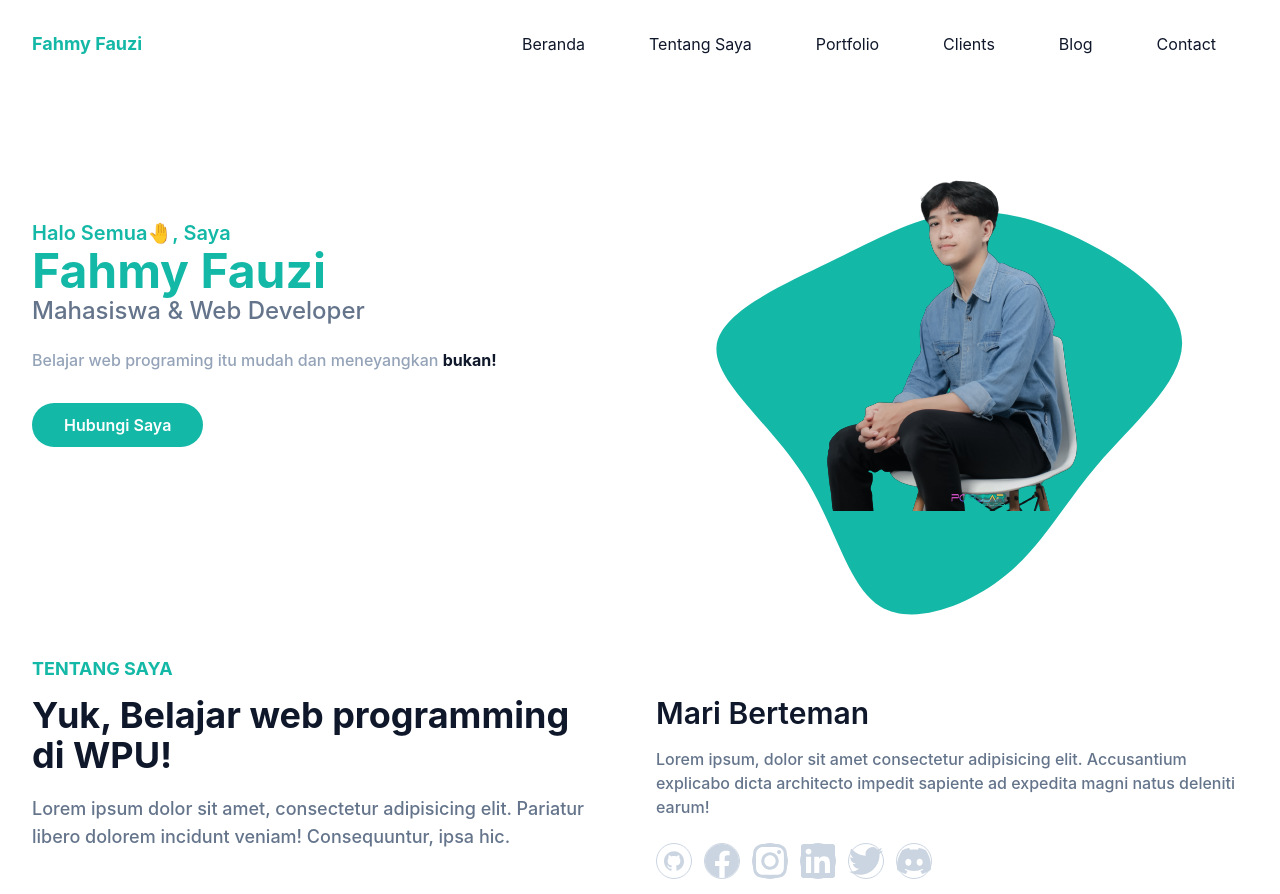
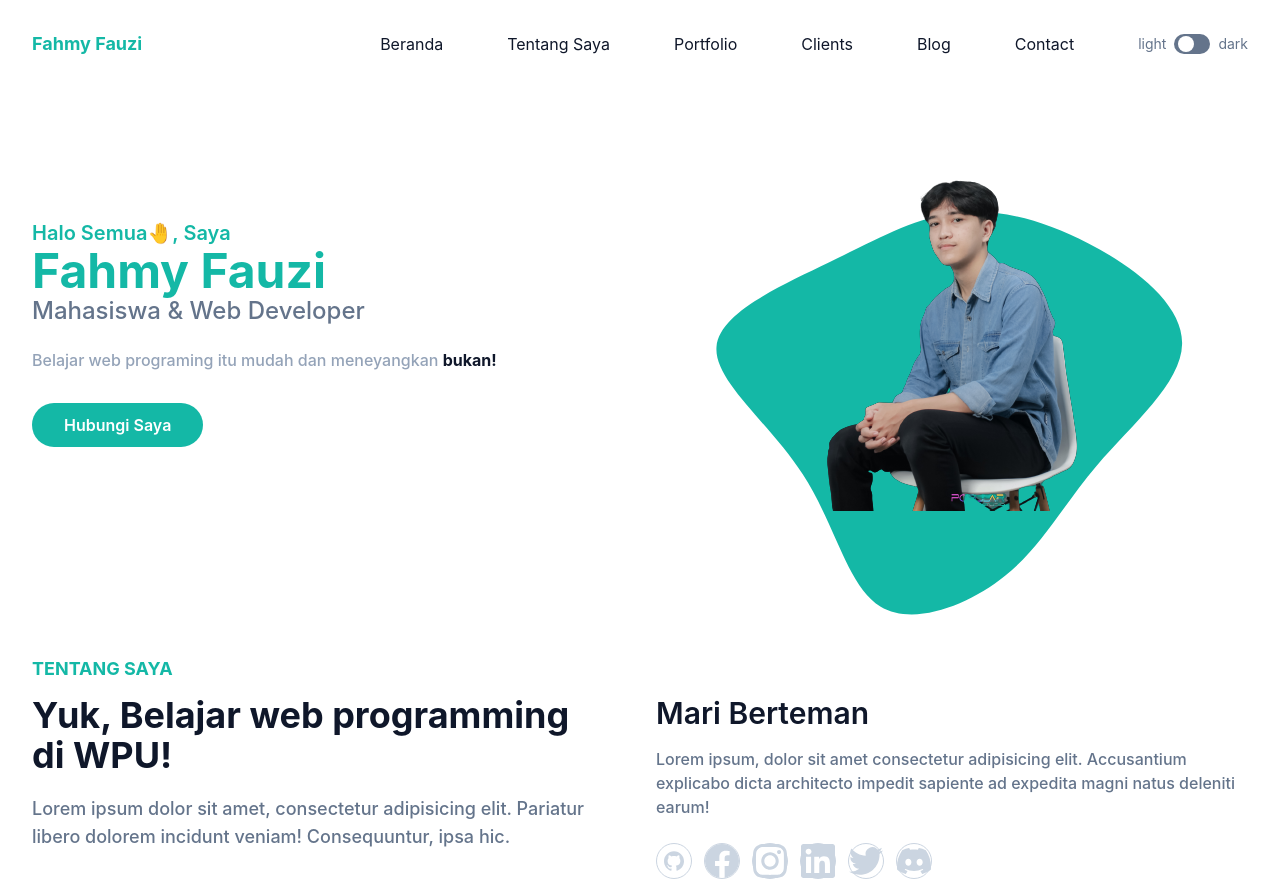
Before and after one commit to fahmyfauzi/portfolio, a website: page src/index.html in a window 1280 px wide. Shown: the top 894 px of the page. Drawn offline with Linux system fonts and the light colour scheme.

Commit message:
dark toggle

```diff
--- a/src/index.html
+++ b/src/index.html
@@ -41,6 +41,18 @@
                             </li>
                             <li class="group">
                                 <a href="#contact" class="text-base text-dark py-2 mx-8 flex group-hover:text-primary">Contact</a>
+                            </li>
+                            <li class="flex items-center pl-8">
+                                <div class="flex">
+                                    <span class="mr-2 text-sm text-slate-500">light</span>
+                                    <input type="checkbox" class="hidden" id="dark-toggle">
+                                    <label for="dark-toggle">
+                                        <div class="flex h-5 w-9 cursor-pointer items-center rounded-full bg-slate-500 p-1">
+                                            <div class="toggle-circle h-4 w-4 rounded-full bg-white transition duration-300 ease-in-out"></div>
+                                        </div>
+                                    </label>
+                                    <span class="ml-2 text-sm text-slate-500">dark</span>
+                                </div>
                             </li>
 
                         </ul>
--- a/src/input.css
+++ b/src/input.css
@@ -25,3 +25,7 @@ body {
 .hamburger-active > span:nth-child(3) {
   @apply -rotate-45;
 }
+
+#dark-toggle:checked ~ label div.toggle-circle {
+  @apply translate-x-3;
+}
```
Also changed, not shown: dist/js/script.js, dist/output.css.
